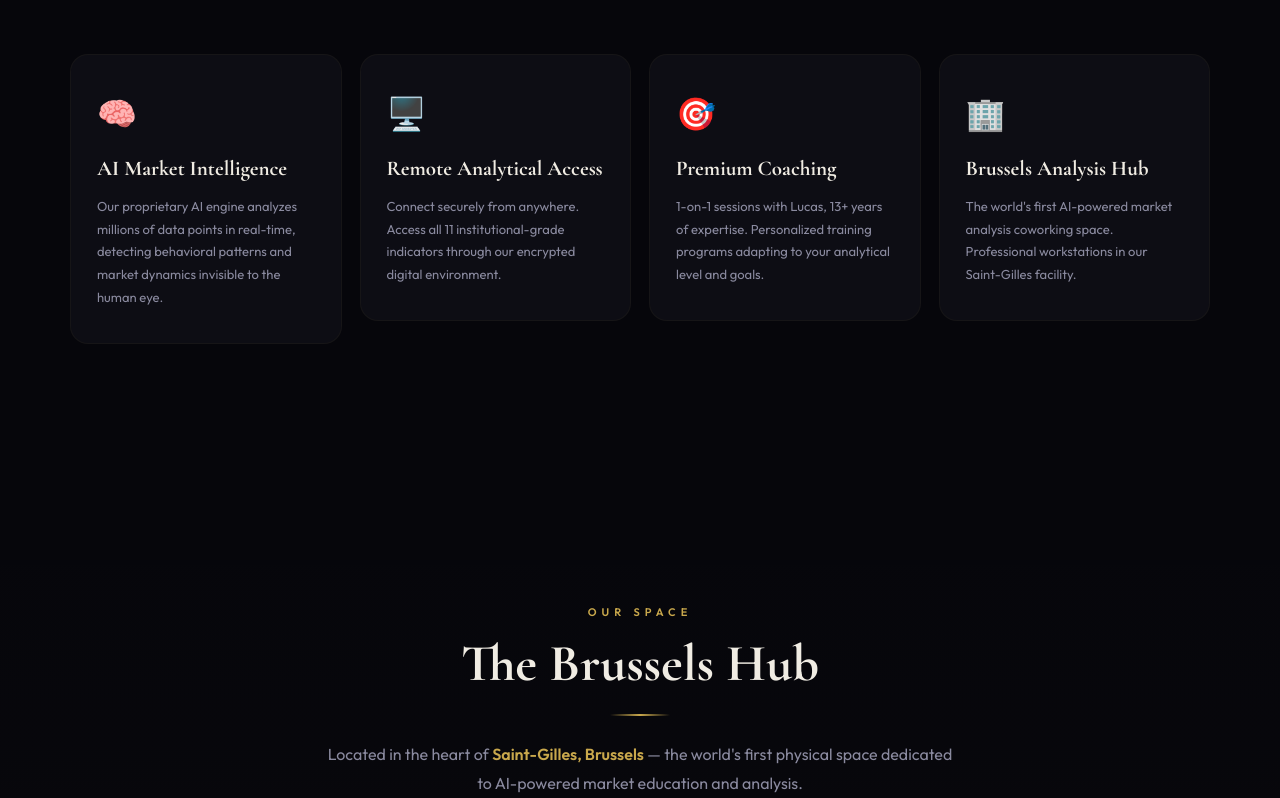
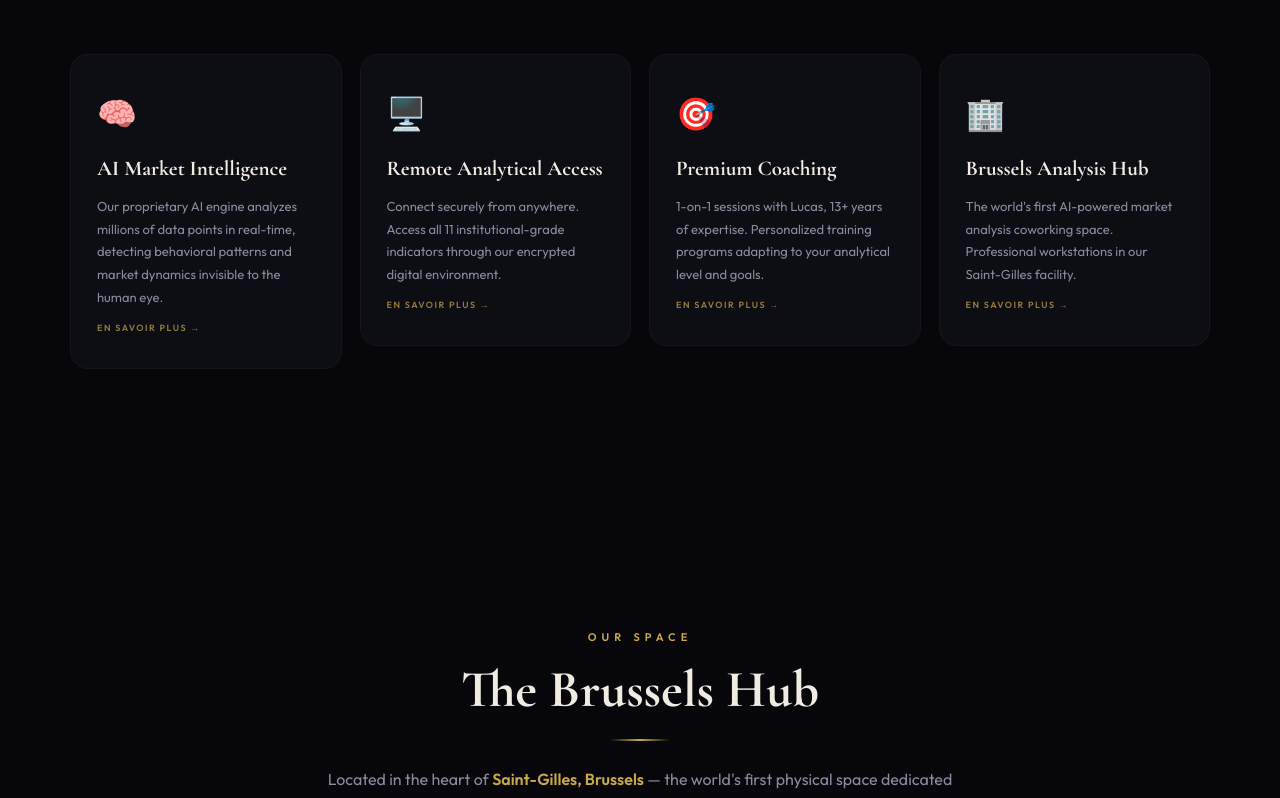
Before and after one commit to Aureus-Social/-aureus-ia, a Next.js app: page / in a window 1280 px wide. Shown: the part 1503-2301 px from the top of the page. Built offline with nearby package versions, Linux system fonts and the light colour scheme.

Commit message:
Update page.tsx

```diff
--- a/src/app/page.tsx
+++ b/src/app/page.tsx
@@ -390,6 +390,30 @@ function ContactForm({ lang }: { lang: Lang }) {
   );
 }
 
+/* ── SERVICES DETAIL DATA ── */
+const servicesDetail = [
+  { icon: "🧠", title: "AI Market Intelligence", color: "#C9A84C",
+    full: "Notre moteur IA propriétaire est le cœur d'Aureus IA. Il analyse en continu des millions de points de données — prix, volumes, flux d'ordres, volatilité, corrélations inter-marchés — pour détecter en temps réel les patterns comportementaux invisibles à l'œil nu.",
+    features: ["Analyse simultanée de 2.4 millions de points de données en temps réel", "Détection de patterns institutionnels : Order Blocks, liquidity grabs, MSS", "11 indicateurs propriétaires travaillant en synergie pour des confluences maximales", "Algorithmes entraînés sur 13 ans de données historiques multi-actifs"],
+    bonus: "Contrairement aux indicateurs classiques qui réagissent au passé, notre IA anticipe les mouvements en détectant les empreintes institutionnelles AVANT qu'elles ne se manifestent sur le prix."
+  },
+  { icon: "🖥️", title: "Remote Analytical Access", color: "#3498DB",
+    full: "Accédez à toute la puissance d'Aureus IA depuis n'importe où dans le monde. Notre environnement numérique sécurisé vous connecte à nos serveurs via une clé API chiffrée, garantissant des performances identiques à celles du hub physique.",
+    features: ["Connexion chiffrée de bout en bout via API sécurisée", "Compatible tout appareil : PC, Mac, tablette, smartphone", "Les 11 indicateurs fonctionnent en temps réel côté serveur — aucune installation locale", "Latence optimisée grâce à nos serveurs hébergés à proximité des data centers financiers"],
+    bonus: "Votre clé API est unique et liée à votre compte. En cas de perte, elle peut être révoquée et régénérée instantanément pour garantir la sécurité de votre accès."
+  },
+  { icon: "🎯", title: "Premium Coaching", color: "#E74C3C",
+    full: "Le coaching avec Lucas n'est pas un cours théorique. C'est une immersion pratique dans 13 ans d'expérience de marché, adaptée à votre niveau et vos objectifs. Chaque session est unique, construite autour de VOS questions et VOS trades.",
+    features: ["Sessions 1-on-1 de 60 minutes avec Lucas, fondateur d'Aureus IA", "Analyse en direct de vos trades passés : ce qui a fonctionné et pourquoi", "Construction d'un plan de trading personnalisé basé sur votre profil de risque", "Accès prioritaire pour des questions rapides entre les sessions par email"],
+    bonus: "Après 4 sessions, Lucas vous remet un rapport personnalisé détaillant vos forces, vos axes d'amélioration, et un programme de progression sur 3 mois."
+  },
+  { icon: "🏢", title: "Brussels Analysis Hub", color: "#2ECC71",
+    full: "Le premier espace physique au monde dédié à l'analyse de marché par intelligence artificielle. Situé au cœur de Saint-Gilles à Bruxelles, le hub offre un environnement professionnel conçu pour maximiser votre concentration et vos performances.",
+    features: ["Postes multi-écrans équipés des 11 indicateurs Aureus IA", "Fibre optique dédiée avec latence sub-milliseconde", "Espace lounge, café/thé en libre-service, ambiance professionnelle", "Accès à l'heure, à la journée, ou via le Discovery Day"],
+    bonus: "Le hub n'est pas qu'un espace de travail — c'est une communauté. Les traders présents partagent leurs insights et Lucas commente les événements de marché en direct."
+  },
+];
+
 /* ── HUB FEATURES DETAIL DATA ── */
 const hubFeaturesDetail = [
   { icon: "🖥️", title: "Pro Workstations", color: "#3498DB",
@@ -565,6 +589,7 @@ export default function Home() {
   const [showBooking, setShowBooking] = useState(false);
   const [selectedTool, setSelectedTool] = useState<any>(null);
   const [selectedHub, setSelectedHub] = useState<any>(null);
+  const [selectedService, setSelectedService] = useState<any>(null);
   const L = t[lang];
   const isRtl = lang === "ar";
 
@@ -654,7 +679,7 @@ export default function Home() {
         <FI><SH tag={L.svc_tag} title={L.svc_title} /></FI>
         <div className="g4">
           {[{ i: "🧠", t2: L.svc1_t, d: L.svc1_d }, { i: "🖥️", t2: L.svc2_t, d: L.svc2_d }, { i: "🎯", t2: L.svc3_t, d: L.svc3_d }, { i: "🏢", t2: L.svc4_t, d: L.svc4_d }].map((s, idx) => (
-            <FI key={idx}><div className="sc2"><span className="si">{s.i}</span><h3 className="sct">{s.t2}</h3><p className="scd">{s.d}</p></div></FI>
+            <FI key={idx}><div className="sc2" style={{ cursor: "pointer" }} onClick={() => setSelectedService(servicesDetail[idx])}><span className="si">{s.i}</span><h3 className="sct">{s.t2}</h3><p className="scd">{s.d}</p><div style={{ fontSize: 9, color: "var(--g)", letterSpacing: 1.5, fontWeight: 600, marginTop: 12, opacity: .7 }}>EN SAVOIR PLUS →</div></div></FI>
           ))}
         </div>
       </div></section>
@@ -893,6 +918,7 @@ export default function Home() {
       {/* TOOL DETAIL MODAL */}
       <ToolModal tool={selectedTool} onClose={() => setSelectedTool(null)} />
       <HubModal hub={selectedHub} onClose={() => setSelectedHub(null)} />
+      <HubModal hub={selectedService} onClose={() => setSelectedService(null)} />
 
       {/* WHATSAPP */}
       <a href="https://wa.me/32491709413" target="_blank" rel="noopener noreferrer" className="wa">
```
